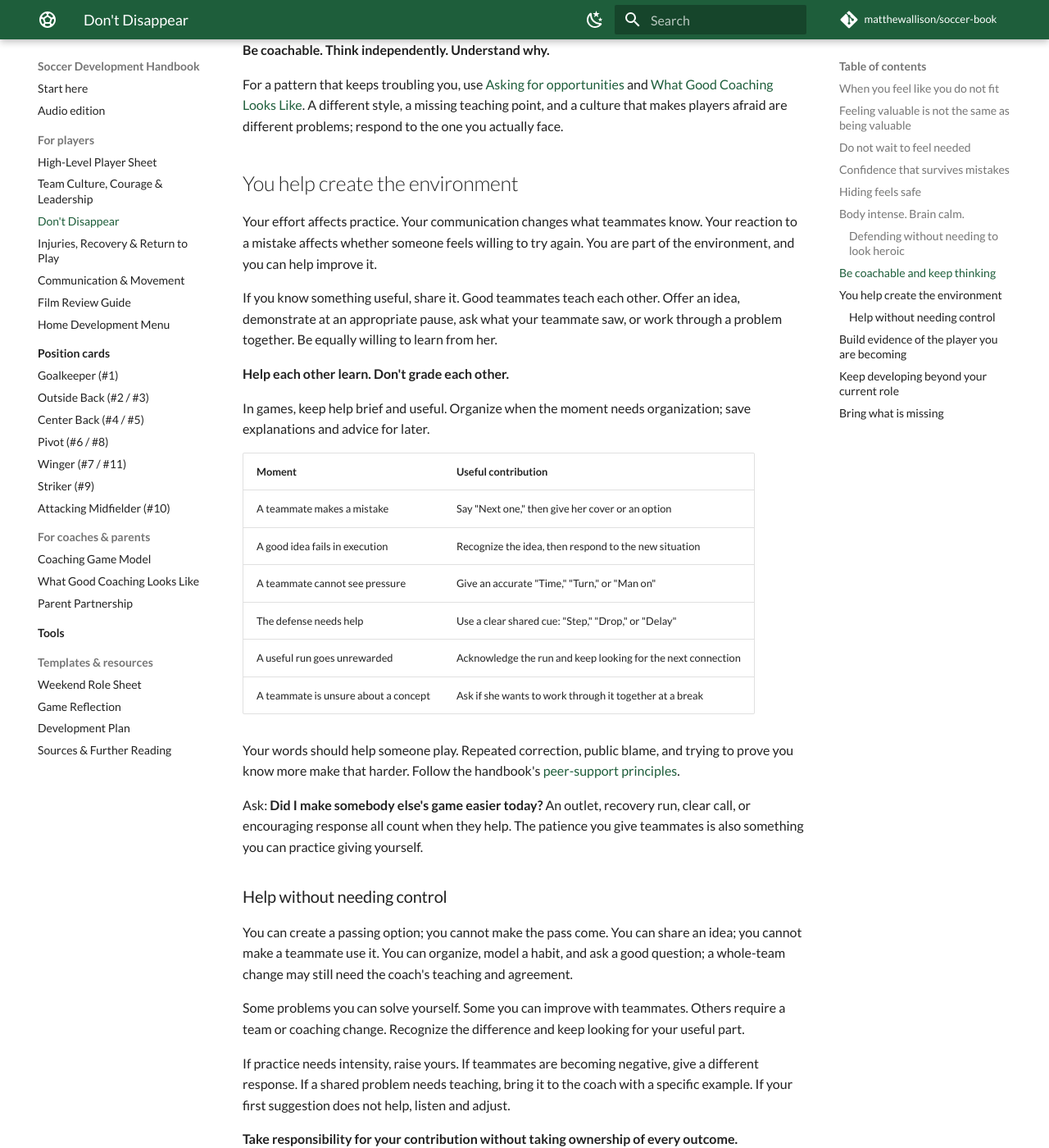
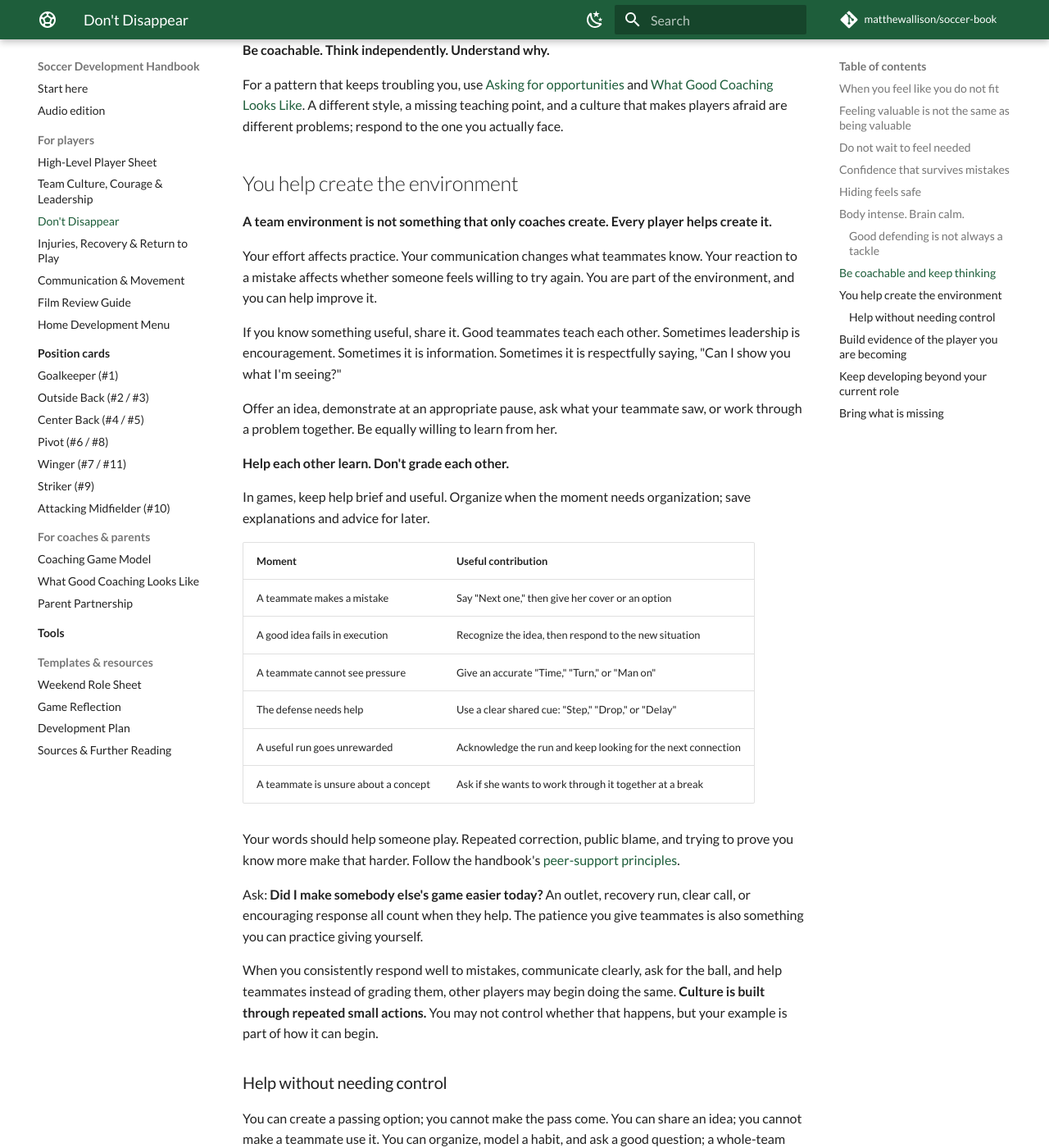
Before and after one commit to matthewallison/soccer-book, an MkDocs documentation site: the page built from docs/dont-disappear.md, in a window 1280 px wide and 1400 px high, scrolled down 4793 px. Shown: the whole window at 82% size. Built offline with MkDocs 1.6.1 and Material for MkDocs 9.7.7, drawn with Linux system fonts in a browser that asks for light colours; comment, search, counter and statistics services are not loaded; some of the changed text lies outside the part shown.

Commit message:
Clarify player leadership and culture in Don't Disappear

```diff
--- a/docs/dont-disappear.md
+++ b/docs/dont-disappear.md
@@ -85,7 +85,7 @@ The pattern can feed itself: confidence falls, you hide, you influence the game
 - After losing the ball, respond to the turnover, then show again when your team regains it.
 - Commit to the next appropriate duel or decision.
 
-You do not have to demand every pass, force a risky turn, or leave your position to prove courage. Sometimes protecting space is your most useful action. The question is whether your choice serves the game or mainly keeps you out of view.
+You do not have to demand every pass, force a risky turn, or leave your position to prove courage. Sometimes protecting space is your most useful action. **The question is whether your choice serves the game or mainly keeps you out of view.**
 
 A useful film question is: **After a mistake, did I re-enter the game at the next appropriate opportunity?** Look at the available options before judging. Staying back to provide cover may be exactly right.
 
@@ -103,7 +103,7 @@ Good players change the pace of their actions as the picture changes:
 
 These are choices within the game, not fixed settings. A patient moment can prepare an explosive one. A fast approach may need a controlled finish.
 
-### Defending without needing to look heroic
+### Good defending is not always a tackle
 
 Imagine an attacker running at you during a counterattack. You are isolated and a teammate is recovering. A desperate tackle might win the ball, but getting beaten could leave a clear route to goal.
 
@@ -139,9 +139,13 @@ For a pattern that keeps troubling you, use [Asking for opportunities](team-cult
 
 ## You help create the environment
 
+**A team environment is not something that only coaches create. Every player helps create it.**
+
 Your effort affects practice. Your communication changes what teammates know. Your reaction to a mistake affects whether someone feels willing to try again. You are part of the environment, and you can help improve it.
 
-If you know something useful, share it. Good teammates teach each other. Offer an idea, demonstrate at an appropriate pause, ask what your teammate saw, or work through a problem together. Be equally willing to learn from her.
+If you know something useful, share it. Good teammates teach each other. Sometimes leadership is encouragement. Sometimes it is information. Sometimes it is respectfully saying, "Can I show you what I'm seeing?"
+
+Offer an idea, demonstrate at an appropriate pause, ask what your teammate saw, or work through a problem together. Be equally willing to learn from her.
 
 **Help each other learn. Don't grade each other.**
 
@@ -160,6 +164,8 @@ Your words should help someone play. Repeated correction, public blame, and tryi
 
 Ask: **Did I make somebody else's game easier today?** An outlet, recovery run, clear call, or encouraging response all count when they help. The patience you give teammates is also something you can practice giving yourself.
 
+When you consistently respond well to mistakes, communicate clearly, ask for the ball, and help teammates instead of grading them, other players may begin doing the same. **Culture is built through repeated small actions.** You may not control whether that happens, but your example is part of how it can begin.
+
 ### Help without needing control
 
 You can create a passing option; you cannot make the pass come. You can share an idea; you cannot make a teammate use it. You can organize, model a habit, and ask a good question; a whole-team change may still need the coach's teaching and agreement.
@@ -170,13 +176,11 @@ If practice needs intensity, raise yours. If teammates are becoming negative, gi
 
 **Take responsibility for your contribution without taking ownership of every outcome.**
 
-**HELP. DON'T CONTROL.**
-
 An unsolved team problem does not automatically mean you failed to lead. Keep contributing where you can, and use the [player and parent communication process](parent-partnership.md) when the problem needs more help.
 
 ## Build evidence of the player you are becoming
 
-Occasionally, perhaps once a week, remember a specific example in each of three areas:
+Every so often, remember a specific example in each of three areas:
 
 | Quality | Question | Example |
 |---|---|---|
```
